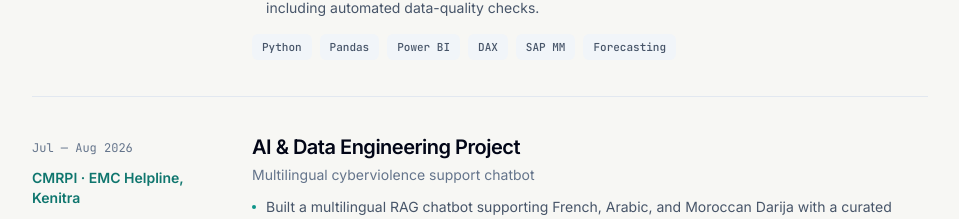
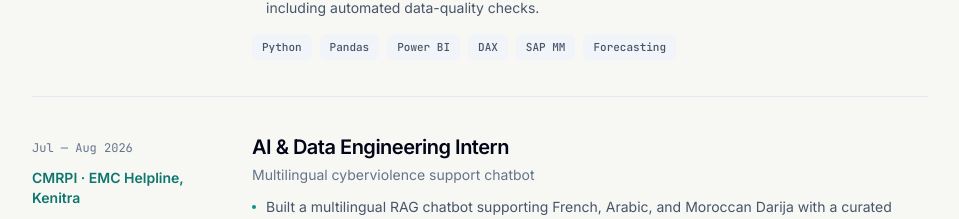
Before and after one commit to SALMASAID1/Salma_SAID_Portfolio, a React (Vite) app: page / in a window 1280 px wide. Shown: the part 1860-2079 px from the top of the page, without its empty margins (160-1119 px from the left). Built offline with nearby package versions, Linux system fonts and the light colour scheme.

Commit message:
fix: update internship titles for clarity and consistency in English and French

```diff
--- a/src/data/content.js
+++ b/src/data/content.js
@@ -65,7 +65,7 @@ export const content = {
           tags: ['Python', 'Pandas', 'Power BI', 'DAX', 'SAP MM', 'Forecasting'],
         },
         {
-          title: 'AI & Data Engineering Project',
+          title: 'AI & Data Engineering Intern',
           company: 'CMRPI · EMC Helpline, Kenitra',
           date: 'Jul — Aug 2026',
           focus: 'Multilingual cyberviolence support chatbot',
@@ -432,7 +432,7 @@ export const content = {
           tags: ['Python', 'Pandas', 'Power BI', 'DAX', 'SAP MM', 'Prévision'],
         },
         {
-          title: 'Projet IA & Data Engineering',
+          title: 'Stagiaire en IA & Data Engineering',
           company: 'CMRPI · EMC Helpline, Kénitra',
           date: 'Juil — Août 2026',
           focus: 'Chatbot multilingue de soutien contre la cyberviolence',
```
